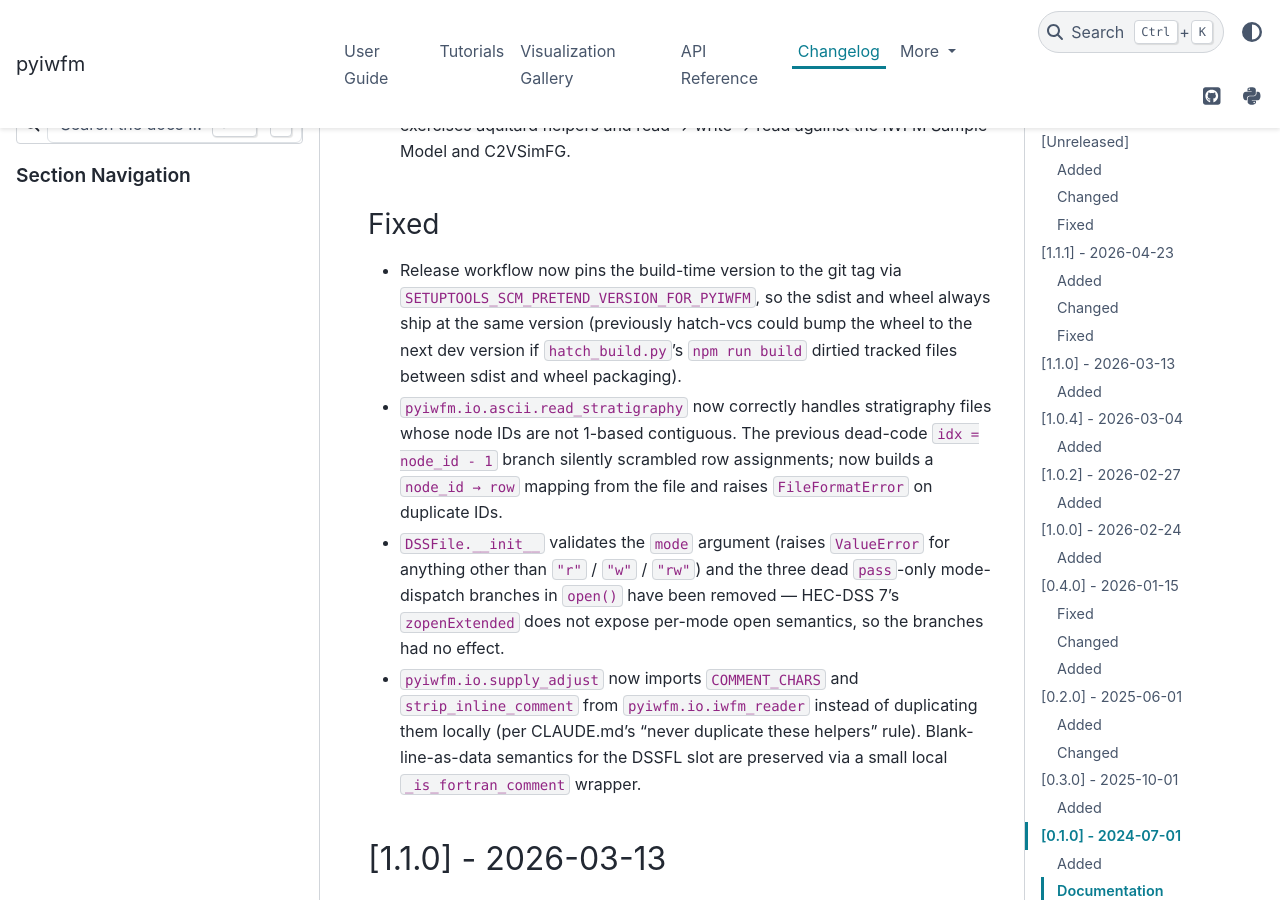
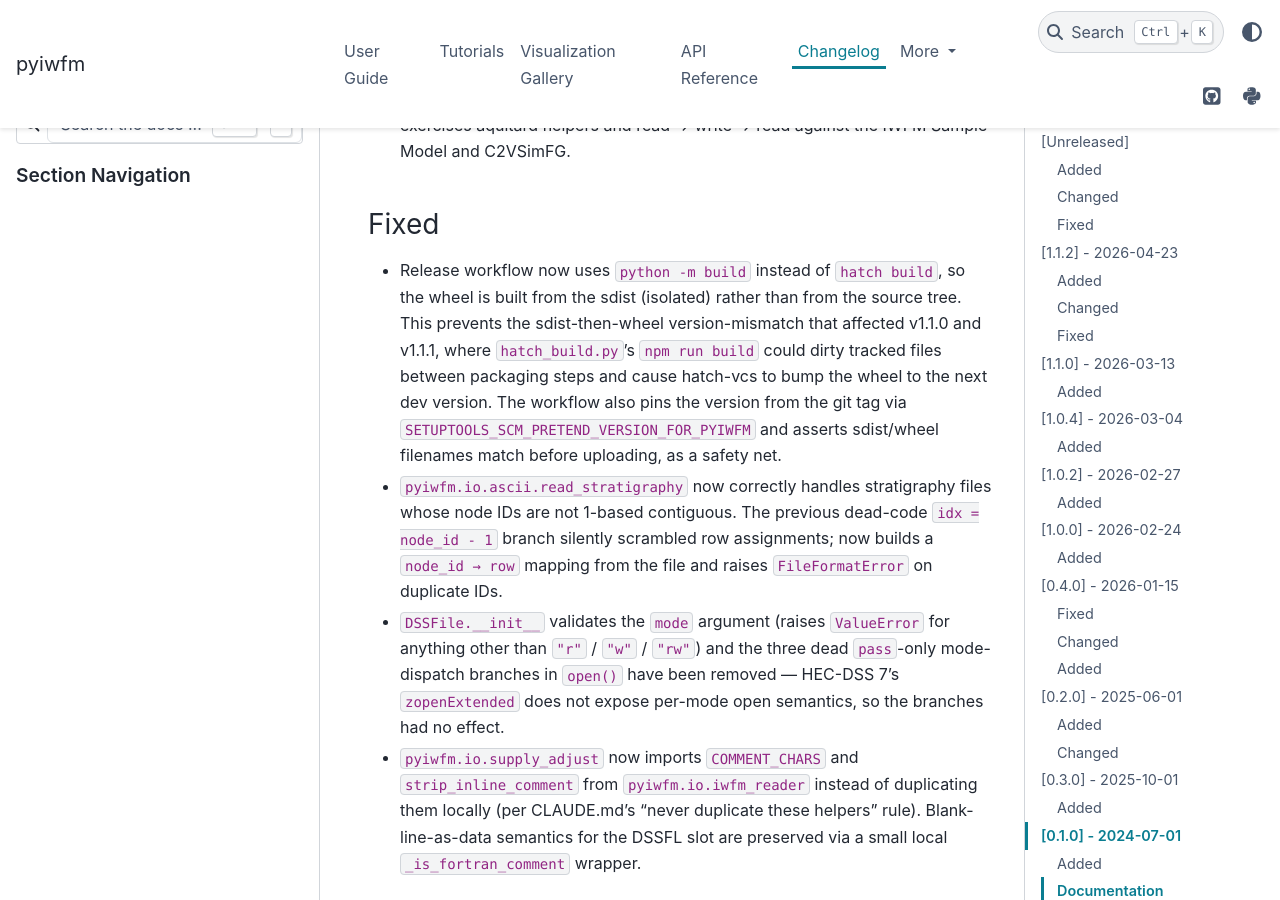
Before and after one commit to hatch-tyler/pyiwfm, a Sphinx documentation site: the page built from docs/changelog.rst, in a window 1280 px wide and 900 px high, scrolled down 3018 px. Built offline with Sphinx 7.4.7 and the PyData theme 0.15.4, drawn with Linux system fonts in a browser that asks for light colours; some of the changed text lies outside the part shown.

Commit message:
Update changelog for v1.1.2
Co-Authored-By: Claude Opus 4.7 (1M context) <noreply@anthropic.com>

```diff
--- a/docs/changelog.rst
+++ b/docs/changelog.rst
@@ -18,7 +18,7 @@ Changed
 Fixed
 ~~~~~
 
-[1.1.1] - 2026-04-23
+[1.1.2] - 2026-04-23
 --------------------
 
 Added
@@ -121,11 +121,15 @@ Changed
 Fixed
 ~~~~~
 
-- Release workflow now pins the build-time version to the git tag via
-  ``SETUPTOOLS_SCM_PRETEND_VERSION_FOR_PYIWFM``, so the sdist and wheel
-  always ship at the same version (previously hatch-vcs could bump the
-  wheel to the next dev version if ``hatch_build.py``'s ``npm run build``
-  dirtied tracked files between sdist and wheel packaging).
+- Release workflow now uses ``python -m build`` instead of
+  ``hatch build``, so the wheel is built from the sdist (isolated)
+  rather than from the source tree. This prevents the sdist-then-wheel
+  version-mismatch that affected v1.1.0 and v1.1.1, where
+  ``hatch_build.py``'s ``npm run build`` could dirty tracked files
+  between packaging steps and cause hatch-vcs to bump the wheel to the
+  next dev version. The workflow also pins the version from the git
+  tag via ``SETUPTOOLS_SCM_PRETEND_VERSION_FOR_PYIWFM`` and asserts
+  sdist/wheel filenames match before uploading, as a safety net.
 - ``pyiwfm.io.ascii.read_stratigraphy`` now correctly handles stratigraphy
   files whose node IDs are not 1-based contiguous. The previous dead-code
   ``idx = node_id - 1`` branch silently scrambled row assignments; now
```
